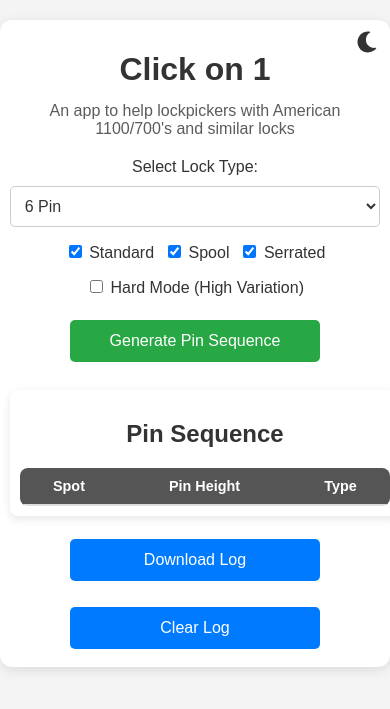
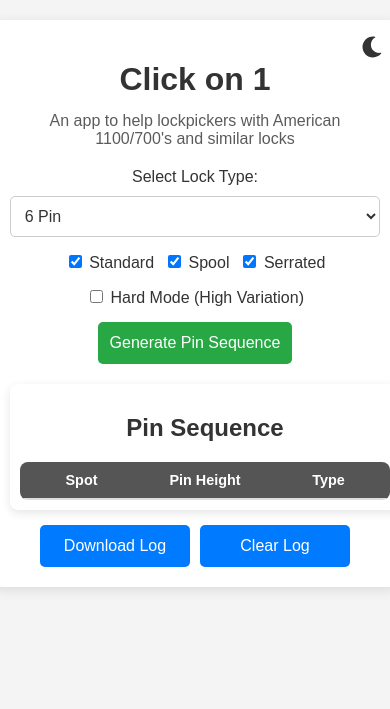
Before and after one commit to profkuns/Click-on-1, a Flask app: page / in a window 390 px wide. Shown: the top 709 px of that part. Run offline with Flask 3, Linux system fonts and the light colour scheme; lists and menus that the app fills with data are empty; the page is wider than the window, and the part outside it is not shown.

Commit message:
table fix

```diff
--- a/lock_log.csv
+++ b/lock_log.csv
@@ -353,3 +353,4 @@
 2;3 spool;1 spool;4 serrated;8 serrated;8 serrated;6 spool
 3;5 spool;7 serrated;5 standard;4 standard;1 spool;6 standard
 4;3 serrated;6 spool;6 spool;4 spool;1 spool;1 spool
+5;4 standard;8 standard;4 standard;2 spool;4 serrated;2 spool
--- a/static/style.css
+++ b/static/style.css
@@ -166,6 +166,7 @@ table {
     background: var(--card-bg);
     border-radius: 8px;
     overflow: hidden;
+    table-layout: fixed; /* Prevents content from breaking layout */
 }
 
 /* Table Header */
@@ -209,30 +212,11 @@ tr:hover {
     background-color: rgba(255, 255, 255, 0.2);
 }
 
-/* Ensure responsiveness for smaller screens */
+/* Full Mobile Optimization */
 @media (max-width: 600px) {
-    .app-container {
-        width: 95%;
-        padding: 10px;
-    }
-
-    .dark-mode-toggle {
-        top: 10px;
-        right: 10px;
-    }
-
-    .button-group {
-        flex-direction: column;
-        align-items: center;
-    }
-
-    button {
-        width: 90%;
-        margin: 8px 0;
-    }
-
     #lock-sequence {
         padding: 10px;
+        max-width: 100%; /* Prevents exceeding parent width */
     }
 
     table {
```
Also changed, not shown: other parts of static/style.css (+7 -4 lines).
